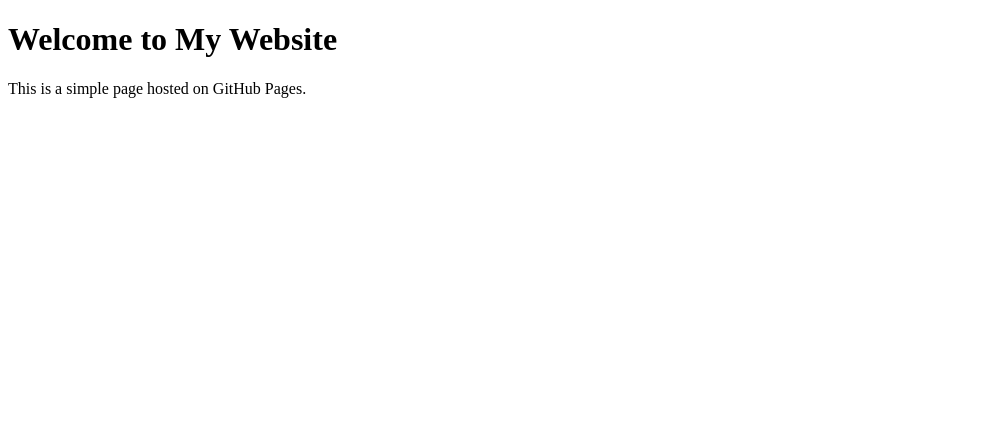
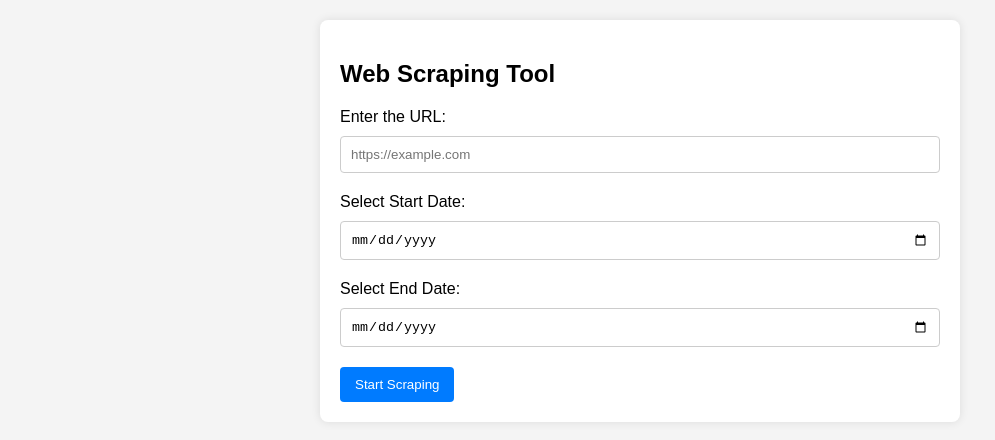
Before and after one commit to enahmedali/enahmedali.github.io, a plain HTML site: page index.html in a window 1280 px wide. Shown: the whole page, without its empty margins (0-995 px from the left). Drawn offline with Linux system fonts and the light colour scheme.

Commit message:
Update index.html

```diff
--- a/index.html
+++ b/index.html
@@ -1,10 +1,65 @@
 <!DOCTYPE html>
-<html>
+<html lang="en">
 <head>
-    <title>My Personal Website</title>
+    <meta charset="UTF-8">
+    <meta name="viewport" content="width=device-width, initial-scale=1.0">
+    <title>Web Scraper Input</title>
+    <style>
+        body {
+            font-family: Arial, sans-serif;
+            background-color: #f4f4f4;
+            margin: 0;
+            padding: 20px;
+        }
+        .container {
+            max-width: 600px;
+            margin: 0 auto;
+            padding: 20px;
+            background-color: #fff;
+            box-shadow: 0 0 10px rgba(0, 0, 0, 0.1);
+            border-radius: 8px;
+        }
+        label {
+            display: block;
+            margin-bottom: 10px;
+        }
+        input[type="text"],
+        input[type="date"] {
+            width: 100%;
+            padding: 10px;
+            margin-bottom: 20px;
+            border: 1px solid #ccc;
+            border-radius: 4px;
+            box-sizing: border-box;
+        }
+        input[type="submit"] {
+            background-color: #007BFF;
+            color: white;
+            padding: 10px 15px;
+            border: none;
+            border-radius: 4px;
+            cursor: pointer;
+        }
+        input[type="submit"]:hover {
+            background-color: #0056b3;
+        }
+    </style>
 </head>
 <body>
-    <h1>Welcome to My Website</h1>
-    <p>This is a simple page hosted on GitHub Pages.</p>
+    <div class="container">
+        <h2>Web Scraping Tool</h2>
+        <form id="scrapeForm" method="post" action="/your-backend-endpoint">
+            <label for="url">Enter the URL:</label>
+            <input type="text" id="url" name="url" placeholder="https://example.com" required>
+
+            <label for="startDate">Select Start Date:</label>
+            <input type="date" id="startDate" name="startDate" required>
+
+            <label for="endDate">Select End Date:</label>
+            <input type="date" id="endDate" name="endDate" required>
+
+            <input type="submit" value="Start Scraping">
+        </form>
+    </div>
 </body>
 </html>
```
